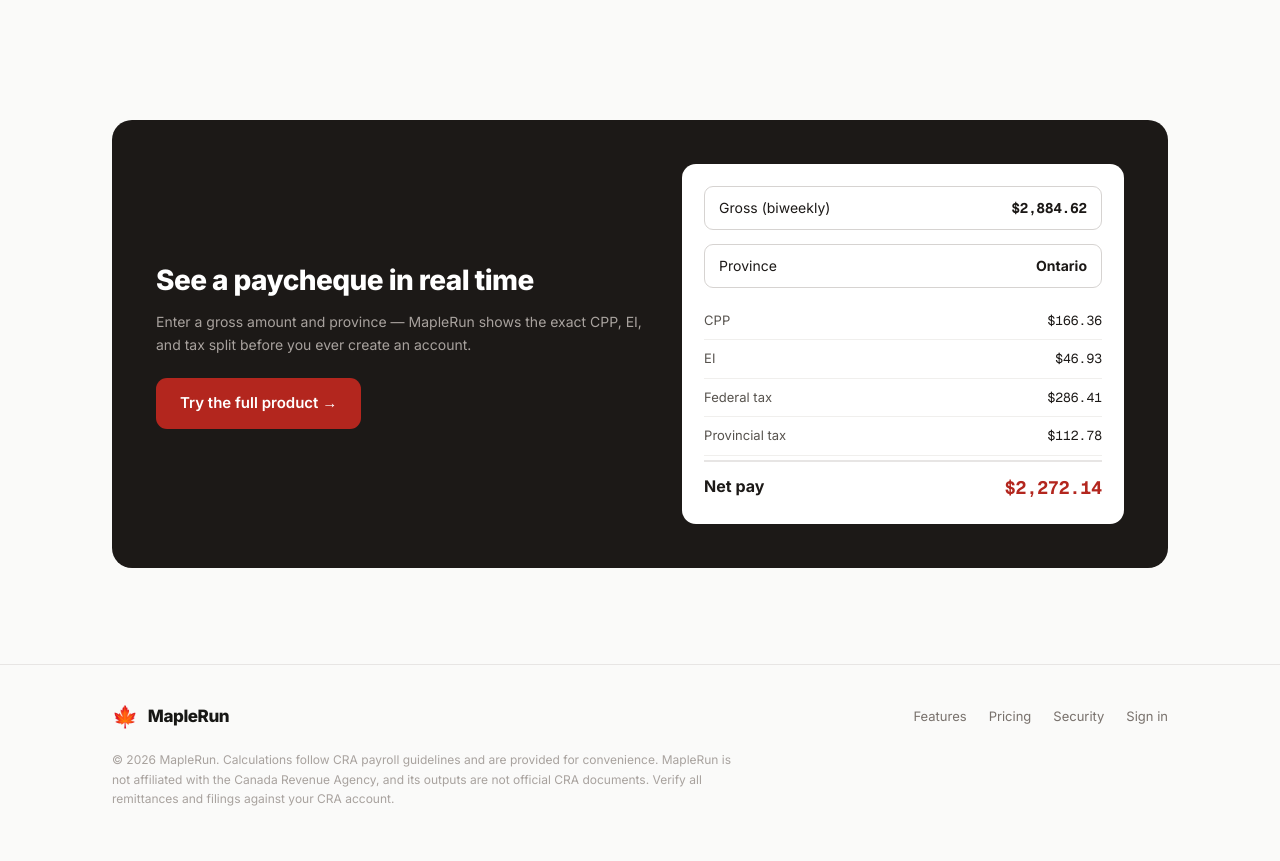
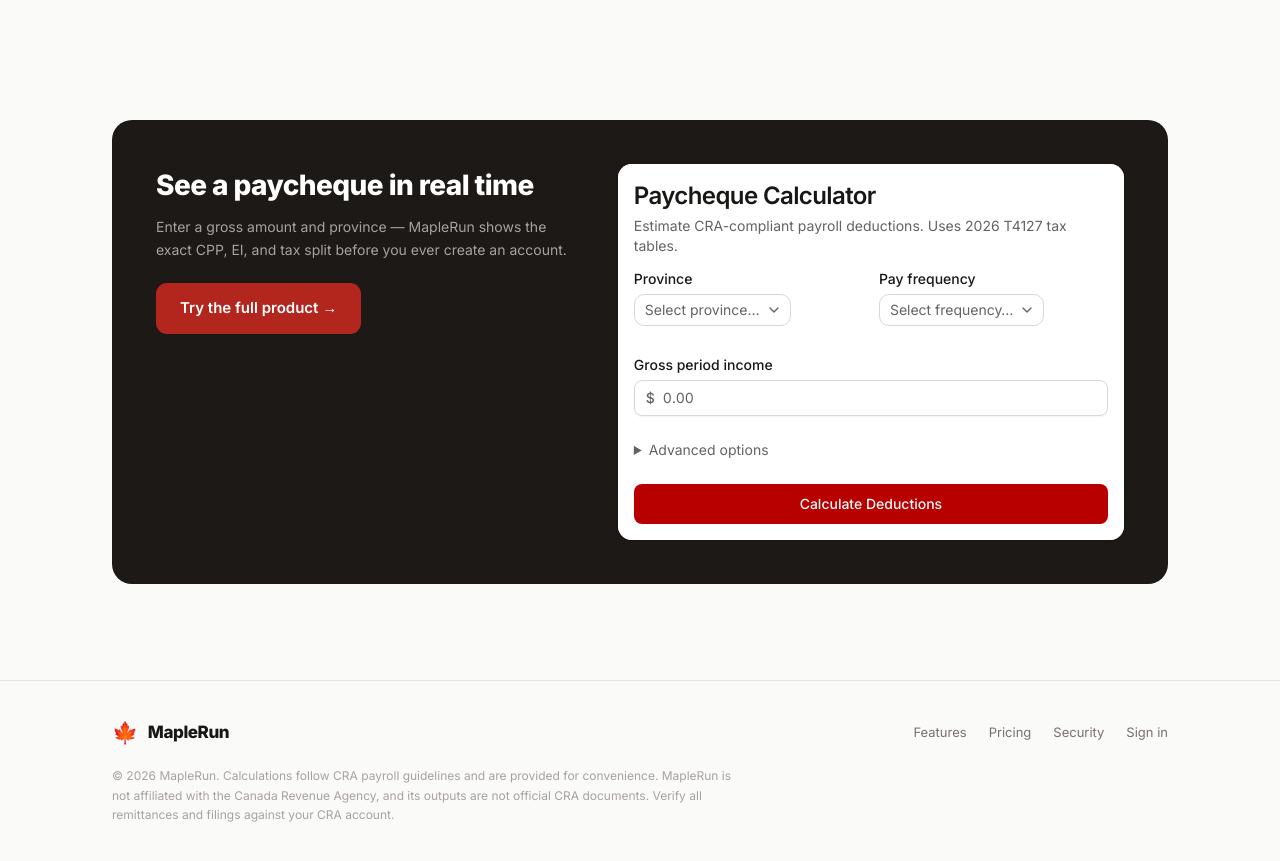
Before and after one commit to mjawaidca-prog/maplerun, a Next.js app in the folder apps/web/: page / in a window 1280 px wide. Shown: the part 2380-3241 px from the top of the page. Built offline with nearby package versions, Linux system fonts and the light colour scheme.

Commit message:
Restore interactive PaychequeCalculator on landing page

```diff
--- a/apps/web/src/app/page.tsx
+++ b/apps/web/src/app/page.tsx
@@ -1,8 +1,5 @@
+import PaychequeCalculator from "@/components/paycheque-calculator";
 import Link from "next/link";
-
-function fmtCAD(n: number): string {
-  return `$${n.toFixed(2)}`;
-}
 
 export default function Home() {
   return (
@@ -161,7 +158,7 @@
       {/* Calculator */}
       <section id="calculator" className="py-[72px]">
         <div className="max-w-[1120px] mx-auto px-8">
-          <div className="bg-[#1C1917] rounded-[20px] p-11 grid grid-cols-[1.1fr_1fr] gap-10 items-center text-white">
+          <div className="bg-[#1C1917] rounded-[20px] p-11 grid grid-cols-[1fr_1.2fr] gap-10 items-start text-white">
             <div>
               <h3 className="text-[28px] font-extrabold tracking-[-0.02em]">See a paycheque in real time</h3>
               <p className="text-sm text-[#A8A29E] mt-2.5 leading-relaxed">
@@ -171,27 +168,8 @@
                 Try the full product →
               </Link>
             </div>
-            <div className="bg-white rounded-[14px] p-[22px] text-[#1C1917]">
-              <div className="flex items-center justify-between border border-[#D6D3D1] rounded-[9px] px-3.5 py-[11px] mb-3.5 text-sm">
-                <span>Gross (biweekly)</span>
-                <b className="font-mono tabular-nums">$2,884.62</b>
-              </div>
-              <div className="flex items-center justify-between border border-[#D6D3D1] rounded-[9px] px-3.5 py-[11px] mb-3.5 text-sm">
-                <span>Province</span>
-                <b>Ontario</b>
-              </div>
-              {[
-                ["CPP", "$166.36"], ["EI", "$46.93"], ["Federal tax", "$286.41"], ["Provincial tax", "$112.78"],
-              ].map(([label, value]) => (
-                <div key={label} className="flex justify-between py-[9px] text-[13px] border-b border-[#F0EFED]">
-                  <span className="text-[#57534E]">{label}</span>
-                  <span className="font-mono tabular-nums">{value}</span>
-                </div>
-              ))}
-              <div className="flex justify-between pt-3 mt-1 border-t-2 border-[#E7E5E4] font-bold">
-                <span>Net pay</span>
-                <span className="font-mono tabular-nums text-[#B3261E] text-lg">$2,272.14</span>
-              </div>
+            <div className="bg-white rounded-[14px] text-[#1C1917]">
+              <PaychequeCalculator />
             </div>
           </div>
         </div>
```
